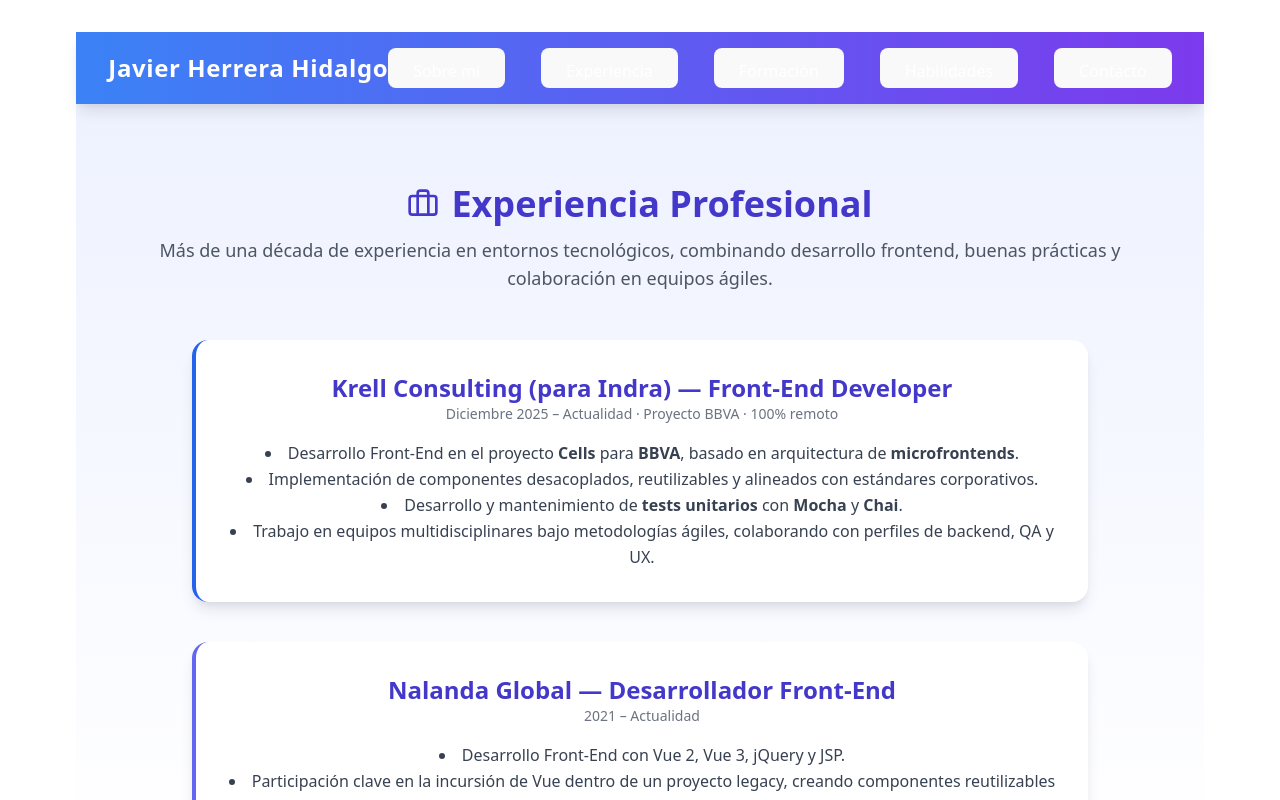
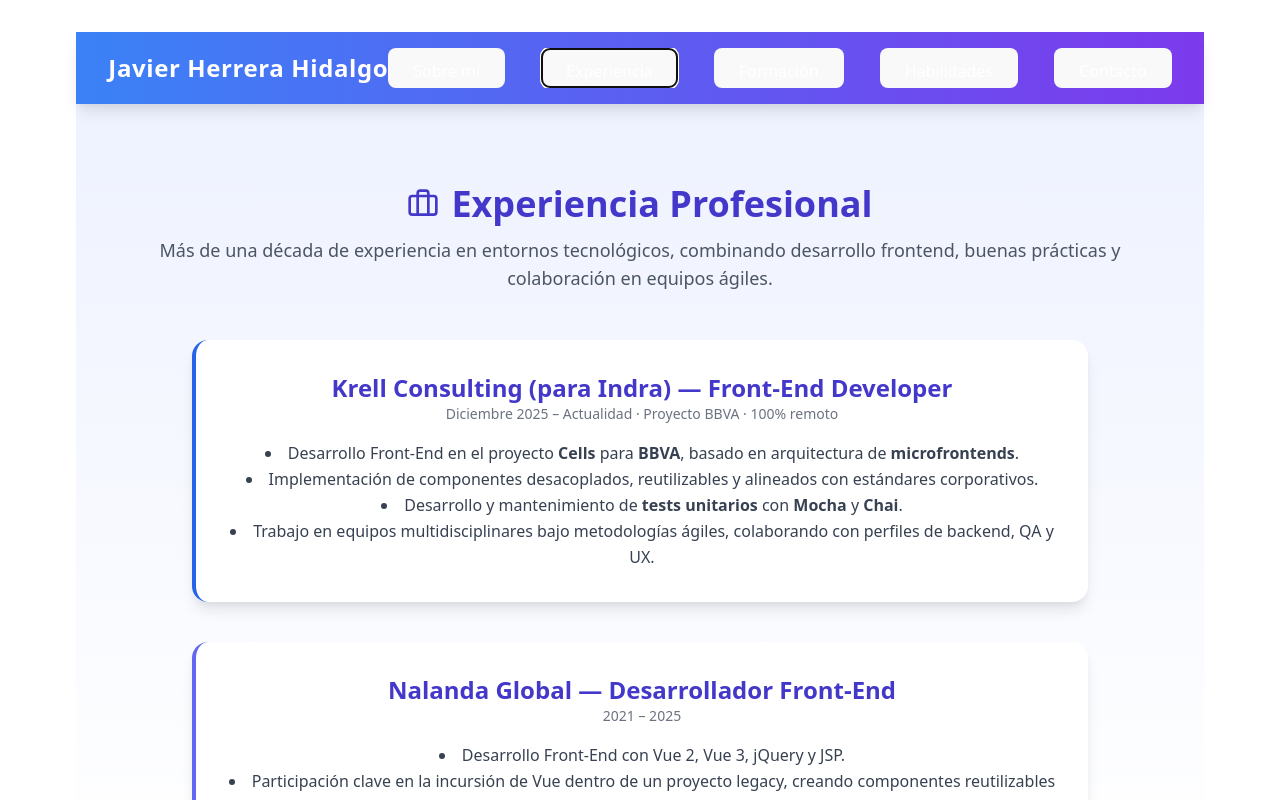
Before and after one commit to JherreraHidalgo/my-portfolio, a Vue app: page / in a window 1280 px wide. Both pictures are taken after a click on the button "Experiencia". Shown: the top 800 px of the page. Built offline with nearby package versions, Linux system fonts and the light colour scheme.

Commit message:
Update Nalanda Global end date to 2025

```diff
--- a/src/components/Experience.vue
+++ b/src/components/Experience.vue
@@ -59,7 +59,7 @@ import { BriefcaseIcon } from "lucide-vue-next";
         <h3 class="text-2xl font-semibold text-indigo-700">
           Nalanda Global — Desarrollador Front-End
         </h3>
-        <p class="text-sm text-gray-500 mb-4">2021 – Actualidad</p>
+        <p class="text-sm text-gray-500 mb-4">2021 – 2025</p>
         <ul class="list-disc list-inside text-gray-700 leading-relaxed">
           <li>Desarrollo Front-End con Vue 2, Vue 3, jQuery y JSP.</li>
           <li>
```
